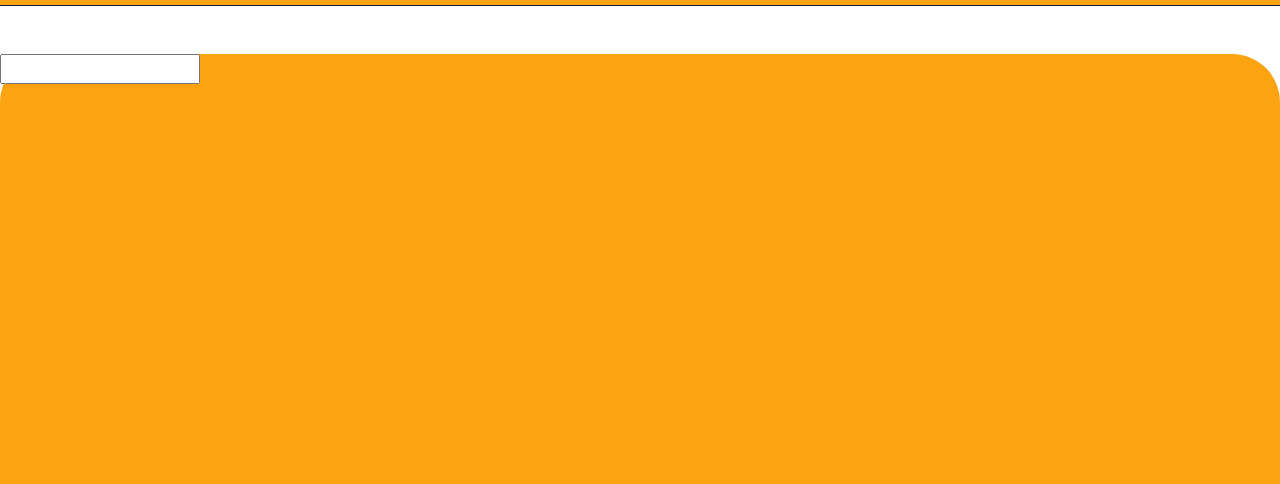
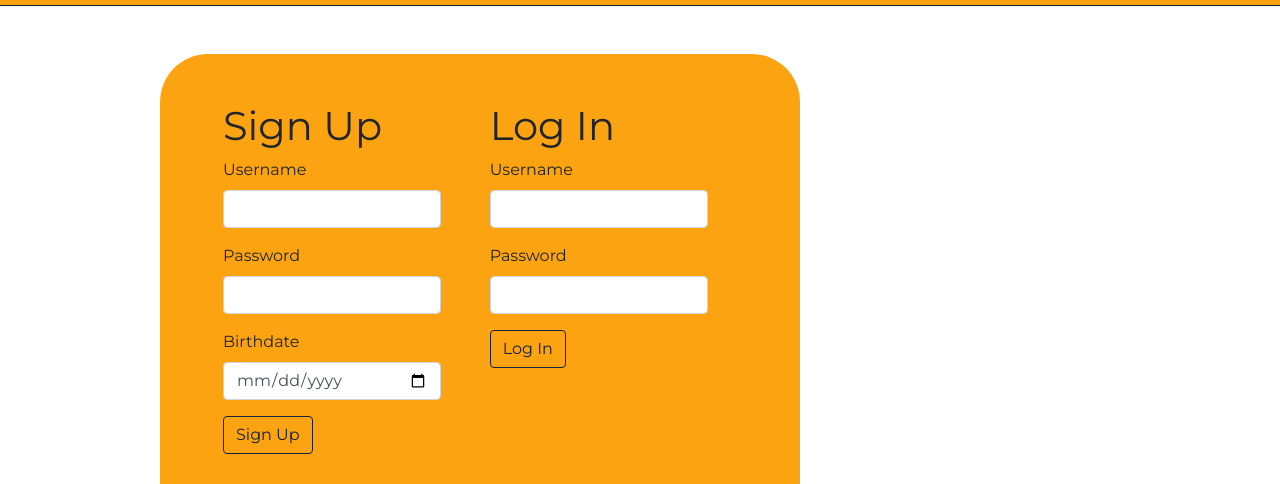
Before and after one commit to TheoMeinhardt/moviePod, a plain HTML site: page client/account.html in a window 1280 px wide. Shown: the part 316-800 px from the top of the page. Drawn offline with nearby package versions, Linux system fonts and the light colour scheme.

Commit message:
addUser added, Login not working

```diff
--- a/client/account.html
+++ b/client/account.html
@@ -11,9 +11,11 @@
     <link rel="stylesheet" href="https://stackpath.bootstrapcdn.com/bootstrap/4.3.1/css/bootstrap.min.css" integrity="sha384-ggOyR0iXCbMQv3Xipma34MD+dH/1fQ784/j6cY/iJTQUOhcWr7x9JvoRxT2MZw1T" crossorigin="anonymous">
     <!-- stylesheet -->
     <link rel="stylesheet" href=".\css\style.css">
+    <link rel="stylesheet" href=".\css\account.css">
     <title>moviePod</title>
   </head>
   <body>
+    <div id="app">
       <div class="header">
         <nav class="navbar navbar-expand-lg navbar-light">
           <a href="#" class="navbar-brand">
@@ -41,8 +43,49 @@
         </nav>
       </div>
       <div class="acc-settings-bubble mt-5">
-      <input type="text" class=""
+        <div class="register ml-5 col-5">
+          <div class="rendered-form">
+            <div class="mt-5">
+                <h1 access="false">Sign Up<br></h1></div>
+            <div class="form-group field-username">
+                <label for="username">Username
+                    <br>
+                </label>
+                <input v-model="signUpUsername" type="text" class="form-control" name="username" access="false" id="username">
             </div>
+            <div class="form-group field-password">
+                <label for="password">Password</label>
+                <input v-model="signUpPassword" type="password" class="form-control" name="password" access="false" id="password">
+            </div>
+            <div class="form-group field-dateOfBirth">
+                <label for="dateOfBirth">Birthdate</label>
+                <input v-model="signUpDateOfBirth" type="date" class="form-control" name="dateOfBirth" access="false" id="dateOfBirth">
+            </div>
+            <button @click="addUser" class="btn btn-outline-info signup_button">Sign Up</button>
+          </div>
+        </div>
+        <div class="login col-5">
+          <div class="rendered-form">
+            <div class="mt-5">
+                <h1 access="false">Log In<br></h1></div>
+            <div class="form-group field-username">
+                <label for="username">Username
+                    <br>
+                </label>
+                <input v-model="logInUsername" type="text" class="form-control" name="username" access="false" id="loginUsername">
+            </div>
+            <div class="form-group field-password">
+                <label for="password">Password</label>
+                <input v-model="logInPassword" type="password" class="form-control" name="password" access="false" id="loginPassword">
+            </div>
+            <button @click="checkLogIn" class="btn btn-outline-info login_button">Log In</button>
+          </div>
+        </div>
+      </div>
+    </div>
+    <script src="https://unpkg.com/vue@next"></script>
+    <script src="https://cdnjs.cloudflare.com/ajax/libs/axios/0.24.0/axios.min.js" integrity="sha512-u9akINsQsAkG9xjc1cnGF4zw5TFDwkxuc9vUp5dltDWYCSmyd0meygbvgXrlc/z7/o4a19Fb5V0OUE58J7dcyw==" crossorigin="anonymous" referrerpolicy="no-referrer"></script>
     <script src="https://cdn.jsdelivr.net/npm/bootstrap@5.1.3/dist/js/bootstrap.bundle.min.js" integrity="sha384-ka7Sk0Gln4gmtz2MlQnikT1wXgYsOg+OMhuP+IlRH9sENBO0LRn5q+8nbTov4+1p" crossorigin="anonymous"></script>
+    <script src="js/script.js"></script>
   </body>
 </html>
--- /dev/null
+++ b/client/css/scss/account.scss
@@ -0,0 +1,3 @@
+.login, .register{
+    display:inline-flex;
+}
--- a/client/css/scss/style.scss
+++ b/client/css/scss/style.scss
@@ -175,10 +175,23 @@ body {
   height: min-content;
 }
 
+
+
+//Account Page
+
 .acc-settings-bubble {
   background-color: $orange-web;
-  width: 80rem;
+  width: 40rem;
   height: 40rem;
-  margin: auto;
+  margin-left: 10rem;
   border-radius: 3rem;
 }
+
+.btn-outline-info{
+  border-color: $oxford-blue;
+  color: $oxford-blue;
+}
+.signup_button:hover{
+  background-color: $oxford-blue;
+  border-color: $oxford-blue;
+}
--- a/client/js/script.js
+++ b/client/js/script.js
@@ -5,6 +5,11 @@ var moviePod = ({
         return{
             movie: '',
             searchTitle: '',
+            signUpUsername: '',
+            signUpPassword: '',
+            signUpDateOfBirth: '',
+            logInUsername: '',
+            logInPassword:''
         };
     },
     methods: {
@@ -13,7 +18,25 @@ var moviePod = ({
 			const {data} = await axios.get(`http://localhost:3000/getMovie/${this.searchTitle}`);
             console.log(data);
             this.movie = data;
-        }
+        },
+        async addUser(){
+            axios.post(`http://localhost:3000/adduser`, {
+                username: this.signUpUsername,
+                password: this.signUpPassword,
+                dateOfbirth: this.signUpDateOfBirth
+            })
+            .then(response => {
+                console.log(response);
+            })
+        },
+        async checkLogIn(){
+            console.log('click');
+            const res =  await axios.post(`http://localhost:3000/checkpassword`, {
+                username: this.logInUsername,
+                password: this.logInPassword,
+            })
+            console.log(res);
+        },
     }
 })
 
```
Also changed, not shown: client/index.html (+2 -2 lines), client/css/account.css (added), client/css/style.css, 2 other files. Lines whose indentation alone changed are shown as unchanged.
